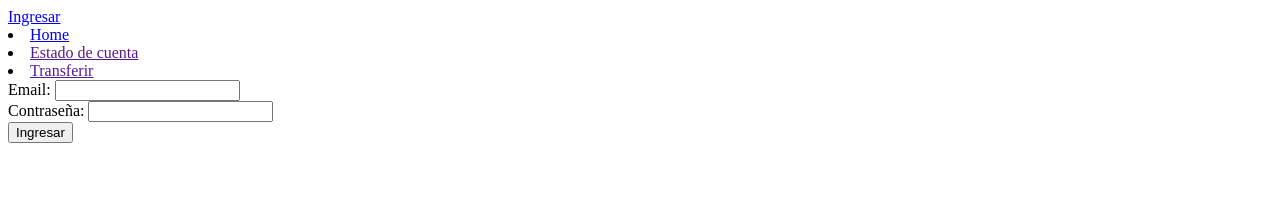
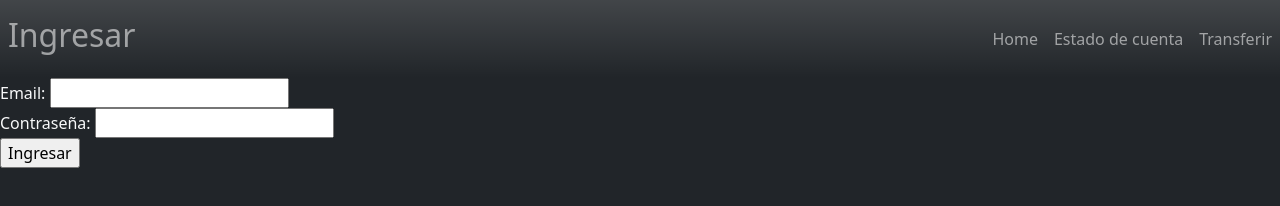
Before and after one commit to MICh3ll3-cl/Tarea-1-Desarrollo-Web, a plain HTML site: page Tarea 1/Ingresar.html in a window 1280 px wide. Drawn offline with nearby package versions, Linux system fonts and the light colour scheme.

Commit message:
Se agrega css en Ingresar y Registro

```diff
--- a/Tarea 1/Ingresar.html
+++ b/Tarea 1/Ingresar.html
@@ -4,22 +4,22 @@
     <meta charset="UTF-8">
     <meta http-equiv="X-UA-Compatible" content="IE=edge">
     <meta name="viewport" content="width=device-width, initial-scale=1.0">
+    <link href="https://cdn.jsdelivr.net/npm/bootstrap@5.3.0-alpha2/dist/css/bootstrap.min.css" rel="stylesheet" integrity="sha384-aFq/bzH65dt+w6FI2ooMVUpc+21e0SRygnTpmBvdBgSdnuTN7QbdgL+OapgHtvPp" crossorigin="anonymous">
     <title>Document</title>
 </head>
-<body>
-    <header>
-        <div class="interior">
+<body class="text-light bg-dark">
+    <nav class="container-fluid navbar navbar-expand-sm bg-gradient navbar-dark justify-content-between">
+        <ul class="navbar-nav">
+            <li class="nav-item"><a class="nav-link"><h2>Ingresar</h2></a></li>
+        </ul>
 
-            <a href="/">Ingresar</a>
+        <ul class="navbar-nav">
+            <li class="nav-item"><a class="nav-link" href="index.html">Home</a></li>
+            <li class="nav-item"><a class="nav-link" href="">Estado de cuenta</a></li>
+            <li class="nav-item"><a class="nav-link" href="">Transferir</a></li>
+        </ul>
+    </nav>
 
-            <nav class="navegacion">
-                <li><a href="/">Home</a></li>
-                <li><a href="">Estado de cuenta</a></li>
-                <li><a href="">Transferir</a></li>
-            </nav>
-
-        </div>
-    </header>
     <section>
         <form action="" method="POST">
             <label for="email">Email:</label>
@@ -31,5 +31,6 @@
             <input type="submit" value="Ingresar">
           </form>
     </section>
+    <script src="https://cdn.jsdelivr.net/npm/bootstrap@5.3.0-alpha2/dist/js/bootstrap.bundle.min.js" integrity="sha384-qKXV1j0HvMUeCBQ+QVp7JcfGl760yU08IQ+GpUo5hlbpg51QRiuqHAJz8+BrxE/N" crossorigin="anonymous"></script>
 </body>
 </html>
```
Also changed, not shown: Tarea 1/Registro.html (+13 -12 lines).
